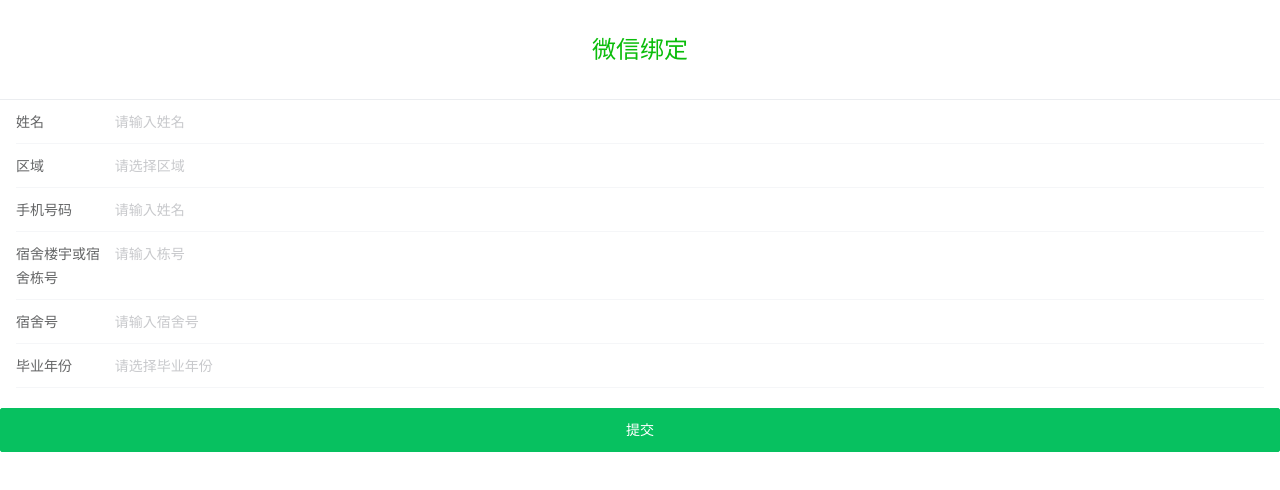
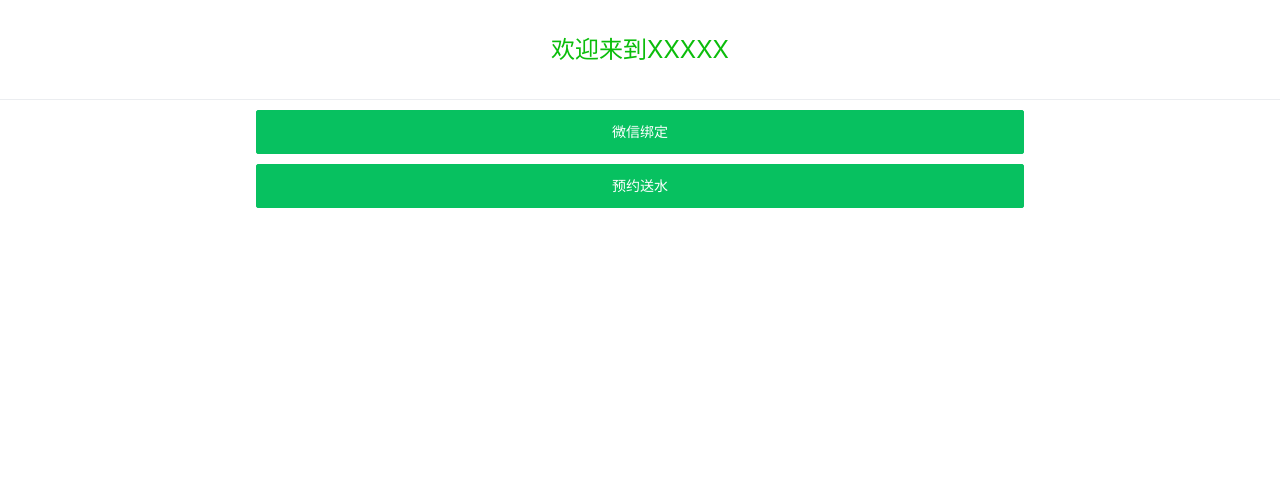
Before and after one commit to jims120706/water-h5, a Vue app: page / in a window 1280 px wide. Shown: the top 490 px of the page. Built offline with nearby package versions, Linux system fonts and the light colour scheme.

Commit message:
feat：添加首页跳转

```diff
--- a/src/assets/public.scss
+++ b/src/assets/public.scss
@@ -2,4 +2,6 @@
 body {
     padding: 0;
     margin: 0;
+    width: 100%;
+    height: 100%;
 }
--- a/src/pages/Home/home.vue
+++ b/src/pages/Home/home.vue
@@ -1,127 +1,24 @@
 <template>
   <div class="home-page">
-    <div class="header">微信绑定</div>
-    <van-form @submit="onFormSubmit" class="form">
-      <van-field
-        class="form-item"
-        label-class="form-label"
-        v-model="formData.username"
-        name="username"
-        label="姓名"
-        placeholder="请输入姓名"
-      />
-      <van-field
-        class="form-item"
-        label-class="form-label"
-        v-model="formData.area"
-        name="area"
-        label="区域"
-        placeholder="请选择区域"
-        readonly
-        clickable
-        @click="showAreaPicker = true"
-      />
-      <van-field
-        class="form-item"
-        label-class="form-label"
-        v-model="formData.phone"
-        name="phone"
-        label="手机号码"
-        placeholder="请输入姓名"
-      />
-      <van-field
-        class="form-item"
-        label-class="form-label"
-        v-model="formData.buildingNum"
-        name="buildingNum"
-        label="宿舍楼宇或宿舍栋号"
-        placeholder="请输入栋号"
-      />
-      <van-field
-        class="form-item"
-        label-class="form-label"
-        v-model="formData.dormitoryNum"
-        name="dormitoryNum"
-        label="宿舍号"
-        placeholder="请输入宿舍号"
-      />
-      <van-field
-        class="form-item"
-        label-class="form-label"
-        v-model="formData.graduationYear"
-        name="graduationYear"
-        label="毕业年份"
-        placeholder="请选择毕业年份"
-        readonly
-        clickable
-        @click="showYearPicker = true"
-      />
-      <van-button type="primary" block class="submit-btn">提交</van-button>
-    </van-form>
-    <van-popup v-model="showAreaPicker" round position="bottom">
-      <van-picker
-        show-toolbar
-        :columns="areaList"
-        @cancel="showAreaPicker = false"
-        @confirm="onConfirmArea"
-      />
-    </van-popup>
-    <van-popup v-model="showYearPicker" round position="bottom">
-      <van-picker
-        show-toolbar
-        :columns="yearList"
-        @cancel="showYearPicker = false"
-        @confirm="onConfirmYear"
-      />
-    </van-popup>
+    <div class="header">欢迎来到XXXXX</div>
+    <div class="center-box">
+      <van-button block type="primary" class="home-button" @click="openPage('bind')">微信绑定</van-button>
+      <van-button block type="primary" class="home-button" @click="openPage('appointment')">预约送水</van-button>
+    </div>
   </div>
 </template>
 
 <script>
-import {
-  Form as VanForm,
-  Field as VanField,
-  Button as VanButton,
-  Picker as VanPicker,
-  Popup as VanPopup
-} from "vant";
+import { Button as VanButton } from "vant";
 export default {
   components: {
-    VanForm,
-    VanField,
-    VanButton,
-    VanPopup,
-    VanPicker
-  },
-  data() {
-    return {
-      formData: {
-        username: "",
-        area: "",
-        phone: "",
-        buildingNum: "",
-        dormitoryNum: "",
-        graduationYear: ""
-      },
-      areaList: ["区域1", "区域2", "区域3"],
-      yearList: ["2019", "2020"],
-      showYearPicker: false,
-      showAreaPicker: false
-    };
+    VanButton
   },
   methods: {
-    onConfirmArea(area) {
-      this.showAreaPicker = false;
-      this.formData.area = area;
-      console.log("选中的地址", area);
-    },
-    onConfirmYear(year) {
-      this.showYearPicker = false;
-      this.formData.graduationYear = year;
-      console.log("选中的年份", year);
-    },
-    onFormSubmit(data) {
-      console.log("提交表单", data);
+    openPage(path) {
+      this.$router.push({
+        path
+      });
     }
   }
 };
@@ -140,20 +37,11 @@
     text-align: center;
     border-bottom: 1px solid #ebedf0;
   }
-  > .form {
-    width: 100%;
-    > .form-item {
-      width: 100%;
-      .form-label {
-        > span {
-          font-size: 20px;
-          font-weight: bold;
-        }
-      }
-    }
-    > .submit-btn {
-      margin-top: 20px;
-      box-sizing: border-box;
+  > .center-box {
+    width: 60%;
+    margin: 0 auto;
+    > .home-button {
+      margin-top: 10px;
     }
   }
 }
--- /dev/null
+++ b/src/pages/wechat-bind/wechat-bind.vue
@@ -0,0 +1,160 @@
+<template>
+  <div class="wechat-bind-page">
+    <div class="header">微信绑定</div>
+    <van-form @submit="onFormSubmit" class="form">
+      <van-field
+        class="form-item"
+        label-class="form-label"
+        v-model="formData.username"
+        name="username"
+        label="姓名"
+        placeholder="请输入姓名"
+      />
+      <van-field
+        class="form-item"
+        label-class="form-label"
+        v-model="formData.area"
+        name="area"
+        label="区域"
+        placeholder="请选择区域"
+        readonly
+        clickable
+        @click="showAreaPicker = true"
+      />
+      <van-field
+        class="form-item"
+        label-class="form-label"
+        v-model="formData.phone"
+        name="phone"
+        label="手机号码"
+        placeholder="请输入姓名"
+      />
+      <van-field
+        class="form-item"
+        label-class="form-label"
+        v-model="formData.buildingNum"
+        name="buildingNum"
+        label="宿舍楼宇或宿舍栋号"
+        placeholder="请输入栋号"
+      />
+      <van-field
+        class="form-item"
+        label-class="form-label"
+        v-model="formData.dormitoryNum"
+        name="dormitoryNum"
+        label="宿舍号"
+        placeholder="请输入宿舍号"
+      />
+      <van-field
+        class="form-item"
+        label-class="form-label"
+        v-model="formData.graduationYear"
+        name="graduationYear"
+        label="毕业年份"
+        placeholder="请选择毕业年份"
+        readonly
+        clickable
+        @click="showYearPicker = true"
+      />
+      <van-button type="primary" block class="submit-btn">提交</van-button>
+    </van-form>
+    <van-popup v-model="showAreaPicker" round position="bottom">
+      <van-picker
+        show-toolbar
+        :columns="areaList"
+        @cancel="showAreaPicker = false"
+        @confirm="onConfirmArea"
+      />
+    </van-popup>
+    <van-popup v-model="showYearPicker" round position="bottom">
+      <van-picker
+        show-toolbar
+        :columns="yearList"
+        @cancel="showYearPicker = false"
+        @confirm="onConfirmYear"
+      />
+    </van-popup>
+  </div>
+</template>
+
+<script>
+import {
+  Form as VanForm,
+  Field as VanField,
+  Button as VanButton,
+  Picker as VanPicker,
+  Popup as VanPopup
+} from "vant";
+export default {
+  components: {
+    VanForm,
+    VanField,
+    VanButton,
+    VanPopup,
+    VanPicker
+  },
+  data() {
+    return {
+      formData: {
+        username: "",
+        area: "",
+        phone: "",
+        buildingNum: "",
+        dormitoryNum: "",
+        graduationYear: ""
+      },
+      areaList: ["区域1", "区域2", "区域3"],
+      yearList: ["2019", "2020"],
+      showYearPicker: false,
+      showAreaPicker: false
+    };
+  },
+  methods: {
+    onConfirmArea(area) {
+      this.showAreaPicker = false;
+      this.formData.area = area;
+      console.log("选中的地址", area);
+    },
+    onConfirmYear(year) {
+      this.showYearPicker = false;
+      this.formData.graduationYear = year;
+      console.log("选中的年份", year);
+    },
+    onFormSubmit(data) {
+      console.log("提交表单", data);
+    }
+  }
+};
+</script>
+
+<style lang="scss" scoped>
+.wechat-bind-page {
+  width: 100%;
+  height: 100%;
+  > .header {
+    width: 100%;
+    height: 100px;
+    line-height: 100px;
+    font-size: 24px;
+    color: #0bbd0b;
+    text-align: center;
+    border-bottom: 1px solid #ebedf0;
+  }
+  > .form {
+    width: 100%;
+    > .form-item {
+      width: 100%;
+      .form-label {
+        > span {
+          font-size: 20px;
+          font-weight: bold;
+        }
+      }
+    }
+    > .submit-btn {
+      margin-top: 20px;
+      box-sizing: border-box;
+    }
+  }
+}
+</style>
--- a/src/router.js
+++ b/src/router.js
@@ -1,8 +1,10 @@
 const HomePage = () => import("@/pages/Home/home");
+const BindPage = () => import("@/pages/wechat-bind/wechat-bind");
 
 const routes = [
-    { path: '/home', redirect: '/', meta: { title: '预约送水' } },
-    { path: '/', component: HomePage, meta: { title: '预约送水' } },
+    { path: '/bind', component: BindPage, meta: { title: '微信绑定' } },
+    { path: '/home', redirect: '/', meta: { title: 'xxx水行' } },
+    { path: '/', component: HomePage, meta: { title: 'xxx水行' } },
 ];
 
 export default routes;
```
Also changed, not shown: src/pages/Appointment/appointment.vue (added).
